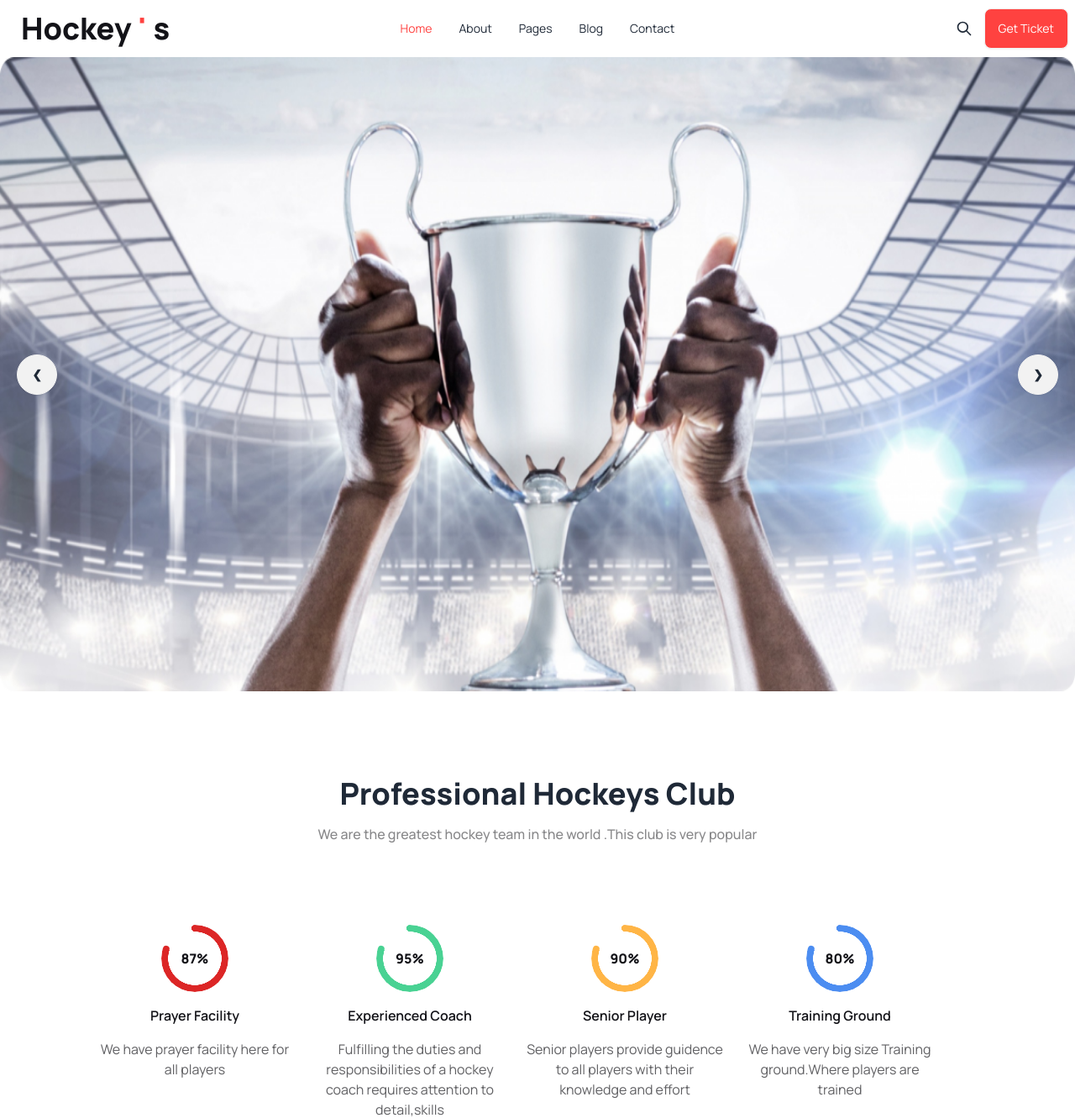
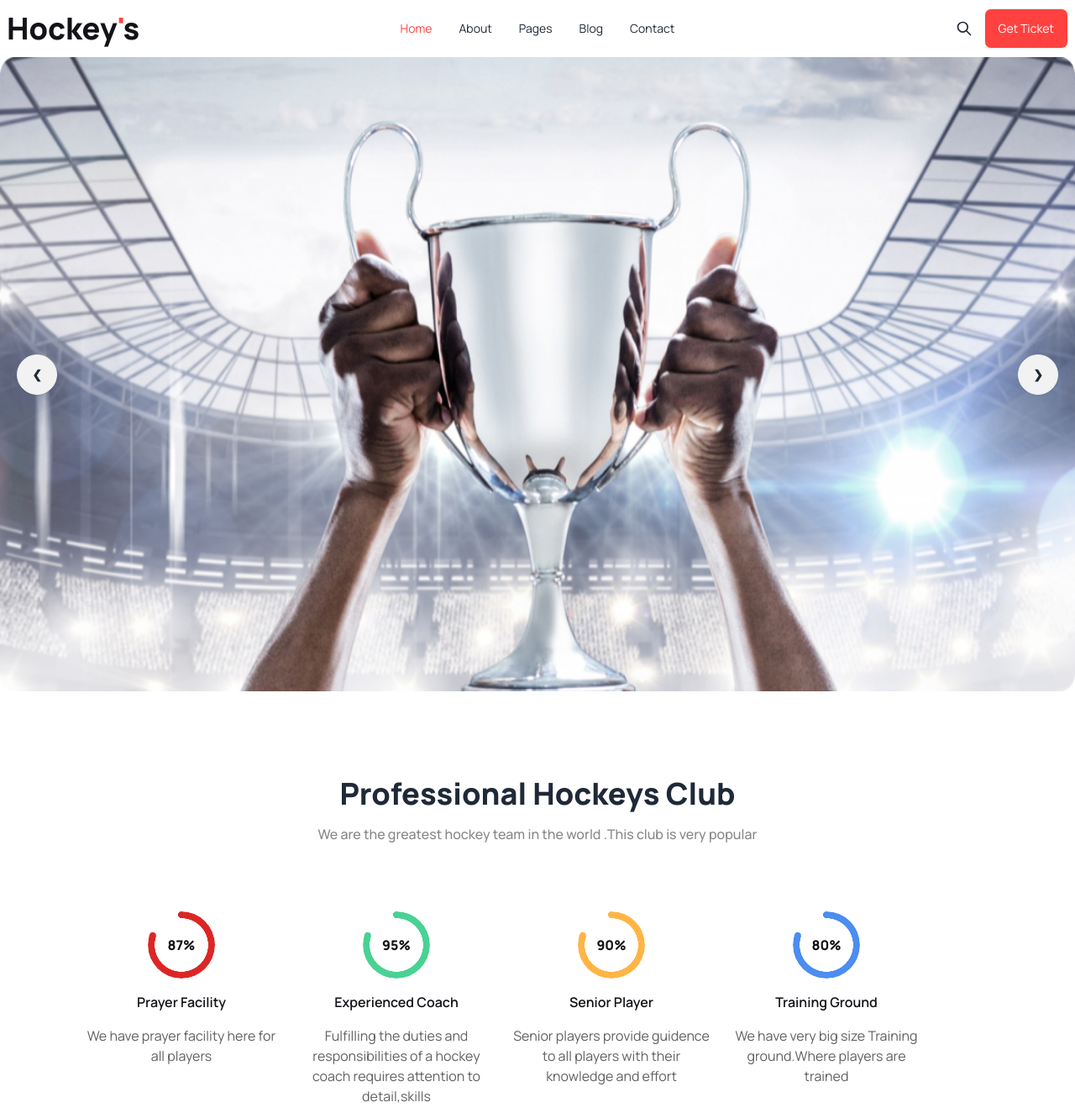
Before and after one commit to trishamoni99/third-assignment-hockey, a plain HTML site: page index.html in a window 1280 px wide. Shown: the top 1331 px of the page at 84% size. Drawn offline with nearby package versions, Linux system fonts and the light colour scheme.

Commit message:
update progress

```diff
--- a/index.html
+++ b/index.html
@@ -37,7 +37,7 @@
                     </ul>
 
               </div>
-              <a class="btn btn-ghost text-xl lg:text-4xl  text-[#131318] font-extrabold  ">Hockey<span class="text-[#FF4240] ">'</span>s</a>
+              <a class=" text-xl lg:text-4xl  text-[#131318] font-extrabold  ">Hockey<span class="text-[#FF4240] ">'</span>s</a>
 
             </div>
             <div class="navbar-center hidden lg:flex">
@@ -91,7 +91,7 @@
 
             <!-- fast progress -->
 
-        <div class="flex items-center text-center  p-24">
+        <div class="flex items-center text-center  p-20">
         <div class="ml-4 mb-6">
        <div class="radial-progress text-red-600   " style="--value:80;" role="progressbar  "><span class="text-[#131318] font-extrabold">87%</span></div>
         <h4 class="font-semibold text-[#131318] items-center justify-center my-4  "> Prayer Facility</h4>
@@ -128,7 +128,7 @@
 
 
 
-    <main>
+    <main >
       <div class="text-center my-20   ">
         <h1 class="font-extrabold text-4xl">Our New Products</h1>
         <p class="font-semibold text-[#13131894] my-4 ">Here all our latest products are shown with price analysis of all products </p>
@@ -348,16 +348,16 @@
                 <p class="text-[#131318af] font-medium" >Delivery Fee : Free</p>
 
 
-
-
-
                 </div>
           </figure>
 
         </div>
+    </main>
+    <!-- Program section -->
+    <div class="my-24">
 
 
-    </main>
+    </div>
 
 
     <footer>
```
